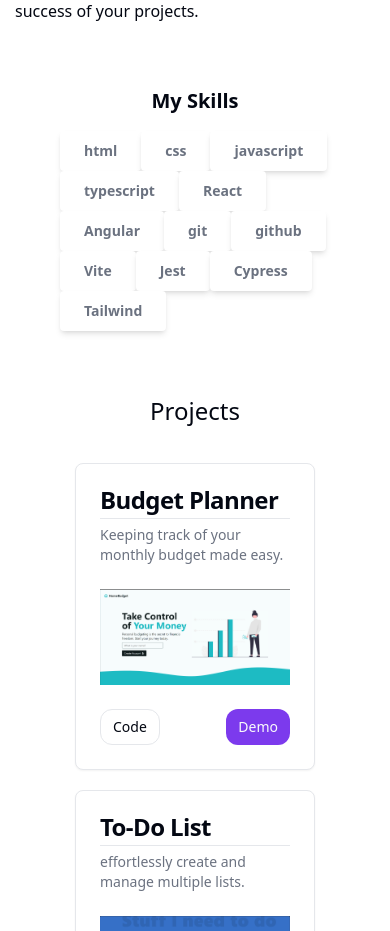
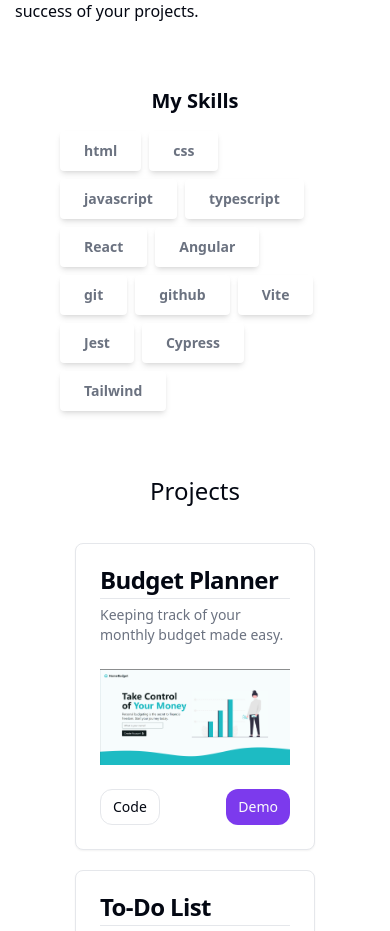
Before and after one commit to Kaustav-Bhattacharya/personal_portfolio, a React (Vite) app: page / in a window 390 px wide. Shown: the part 1040-1971 px from the top of the page. Built offline with nearby package versions, Linux system fonts and the light colour scheme.

Commit message:
mobile view improved

```diff
--- a/src/components/home/about.tsx
+++ b/src/components/home/about.tsx
@@ -58,7 +58,7 @@
             My Skills
           </h3>
           <div className="flex justify-center items-center mt-4 w-3/4">
-            <div className="flex flex-wrap md:gap-2">
+            <div className="flex flex-wrap gap-2 md:gap-2">
               {personalInfo.skills.map((skill, index) => (
                 <motion.div
                   variants={skillAnimationVariant}
```
